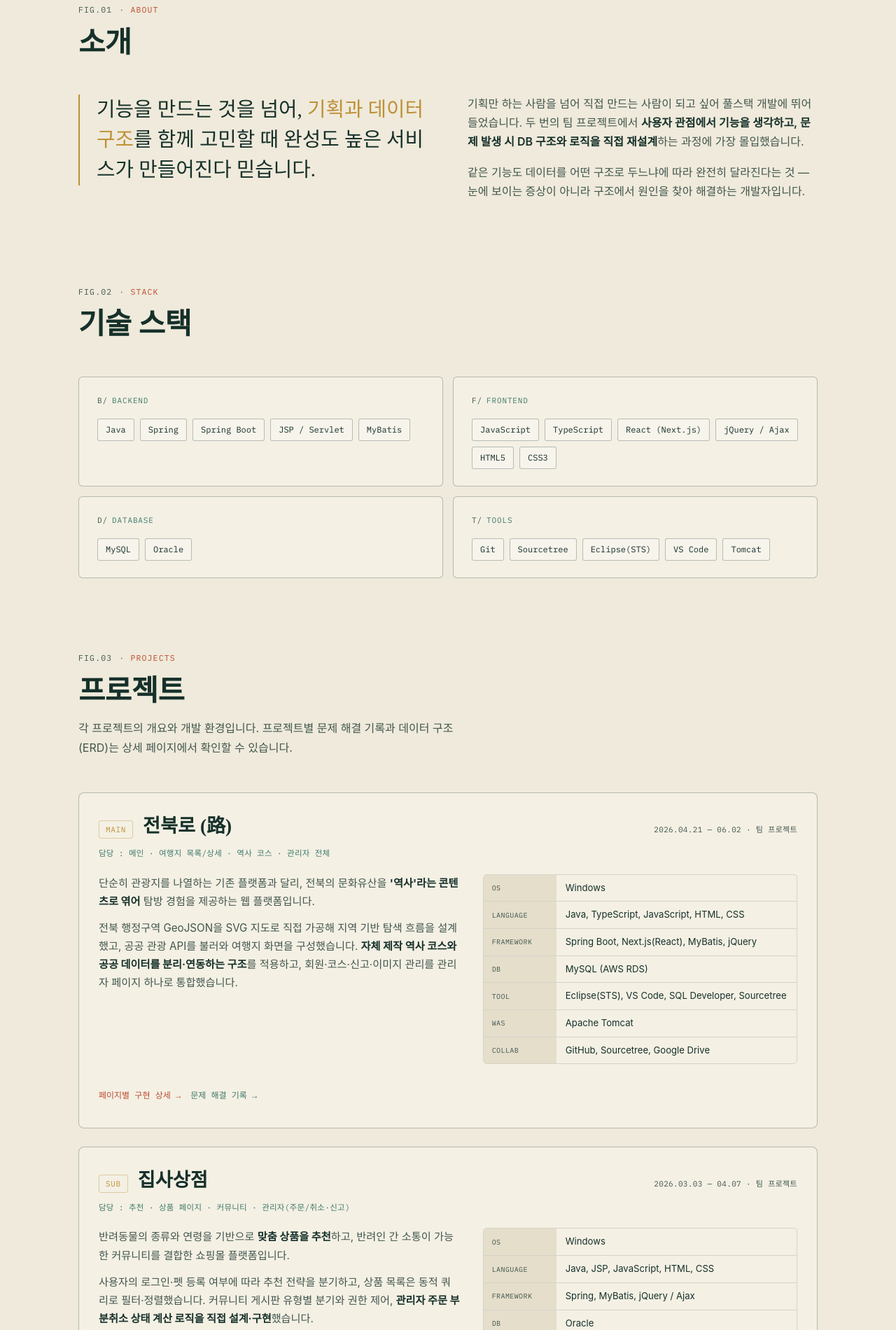
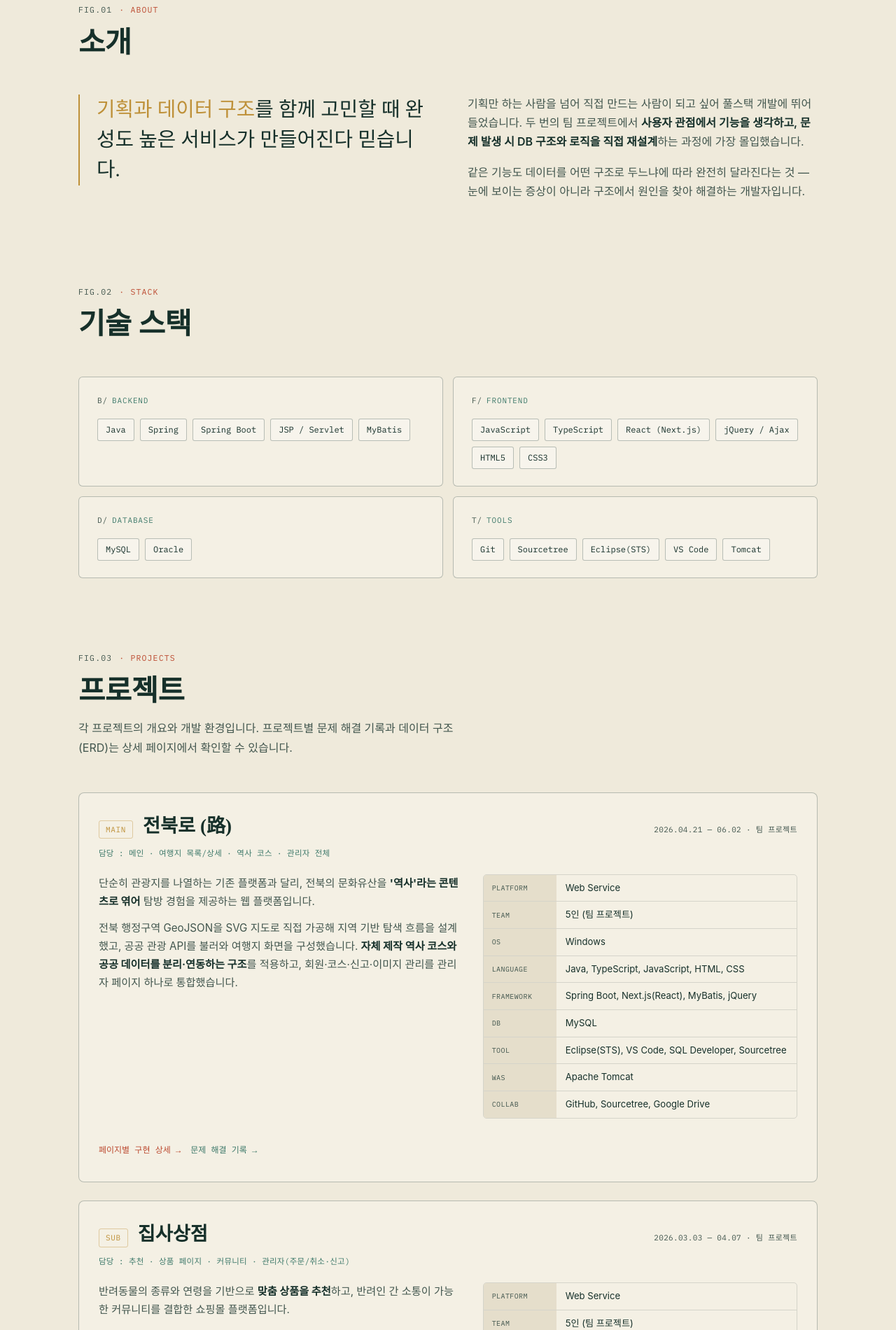
Before and after one commit to tae0-00/tae0_portfolio, a plain HTML site: page index.html in a window 1280 px wide. Shown: the part 900-2800 px from the top of the page at 70% size. Drawn offline with Linux system fonts and the light colour scheme; a web font is replaced by a local one.

Commit message:
Add files via upload

```diff
--- a/index.html
+++ b/index.html
@@ -59,6 +59,7 @@
   .eyebrow::before{content:'';width:28px;height:1px;background:var(--gold-soft);}
   .hero h1{font-family:var(--serif);font-size:clamp(2.2rem,5.3vw,3.7rem);font-weight:700;line-height:1.14;letter-spacing:-.01em;}
   .hero h1 .hl{color:var(--gold-soft);}
+  .hero h1 .hl2{color:#6FD6B0;}
   .hero .name{font-family:var(--mono);font-size:13px;letter-spacing:.28em;color:rgba(244,240,228,.55);margin-top:24px;}
   .hero .sub{font-size:1.02rem;color:rgba(244,240,228,.82);max-width:44ch;margin-top:20px;line-height:1.75;}
   .hero-cta{display:flex;gap:12px;margin-top:32px;flex-wrap:wrap;}
@@ -205,7 +206,7 @@
       <div class="hero-grid">
         <div class="hero-left">
           <div class="eyebrow anim d1">Full-stack Developer</div>
-          <h1 class="anim d2">기획과 구조 설계를<br><span class="hl">함께 고민하는</span> 개발자</h1>
+          <h1 class="anim d2"><span class="hl2">기획</span>과 <span class="hl2">구조 설계</span>를<br><span class="hl">함께 고민하는</span> 개발자</h1>
           <div class="name anim d3">KIM&nbsp;&nbsp;TAEGYEONG</div>
           <p class="sub anim d4">기능을 구현하는 데 그치지 않고, 사용자 관점에서 문제를 다시 정의하고 그 뒤의 데이터 구조까지 설계해 안정적으로 동작하는 서비스를 만듭니다.</p>
           <div class="hero-cta anim d5">
@@ -252,7 +253,7 @@
       </div>
       <div class="about">
         <div class="reveal-up">
-          <p class="big">기능을 만드는 것을 넘어, <span class="hl">기획과 데이터 구조</span>를 함께 고민할 때 완성도 높은 서비스가 만들어진다 믿습니다.</p>
+          <p class="big"><span class="hl">기획과 데이터 구조</span>를 함께 고민할 때 완성도 높은 서비스가 만들어진다 믿습니다.</p>
         </div>
         <div class="reveal-up">
           <p>기획만 하는 사람을 넘어 직접 만드는 사람이 되고 싶어 풀스택 개발에 뛰어들었습니다. 두 번의 팀 프로젝트에서 <strong>사용자 관점에서 기능을 생각하고, 문제 발생 시 DB 구조와 로직을 직접 재설계</strong>하는 과정에 가장 몰입했습니다.</p>
@@ -313,10 +314,12 @@
             <p style="margin-top:12px;">전북 행정구역 GeoJSON을 SVG 지도로 직접 가공해 지역 기반 탐색 흐름을 설계했고, 공공 관광 API를 불러와 여행지 화면을 구성했습니다. <b>자체 제작 역사 코스와 공공 데이터를 분리·연동하는 구조</b>를 적용하고, 회원·코스·신고·이미지 관리를 관리자 페이지 하나로 통합했습니다.</p>
           </div>
           <div class="arch">
+            <div class="row"><div class="k">Platform</div><div class="v">Web Service</div></div>
+            <div class="row"><div class="k">Team</div><div class="v">5인 (팀 프로젝트)</div></div>
             <div class="row"><div class="k">OS</div><div class="v">Windows</div></div>
             <div class="row"><div class="k">Language</div><div class="v">Java, TypeScript, JavaScript, HTML, CSS</div></div>
             <div class="row"><div class="k">Framework</div><div class="v">Spring Boot, Next.js(React), MyBatis, jQuery</div></div>
-            <div class="row"><div class="k">DB</div><div class="v">MySQL (AWS RDS)</div></div>
+            <div class="row"><div class="k">DB</div><div class="v">MySQL</div></div>
             <div class="row"><div class="k">Tool</div><div class="v">Eclipse(STS), VS Code, SQL Developer, Sourcetree</div></div>
             <div class="row"><div class="k">WAS</div><div class="v">Apache Tomcat</div></div>
             <div class="row"><div class="k">Collab</div><div class="v">GitHub, Sourcetree, Google Drive</div></div>
@@ -342,6 +345,8 @@
             <p style="margin-top:12px;">사용자의 로그인·펫 등록 여부에 따라 추천 전략을 분기하고, 상품 목록은 동적 쿼리로 필터·정렬했습니다. 커뮤니티 게시판 유형별 분기와 권한 제어, <b>관리자 주문 부분취소 상태 계산 로직을 직접 설계·구현</b>했습니다.</p>
           </div>
           <div class="arch">
+            <div class="row"><div class="k">Platform</div><div class="v">Web Service</div></div>
+            <div class="row"><div class="k">Team</div><div class="v">5인 (팀 프로젝트)</div></div>
             <div class="row"><div class="k">OS</div><div class="v">Windows</div></div>
             <div class="row"><div class="k">Language</div><div class="v">Java, JSP, JavaScript, HTML, CSS</div></div>
             <div class="row"><div class="k">Framework</div><div class="v">Spring, MyBatis, jQuery / Ajax</div></div>
```
